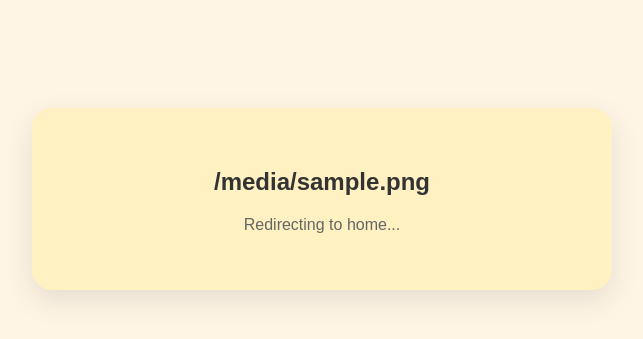
After one commit to priya926/anudha-comic-games, a Django app: template anudhaGames/templates/logout.html in a window 1280 px wide. The commit adds this page. Shown: the top 339 px of the page, without its empty margins (318-961 px from the left). Run offline with Django 5.2, Linux system fonts and the light colour scheme; the template is opened without the code that fills it: most values are stand-ins (such as "Sample title", 1, 10 or a date in 2020).

Commit message:
logout fixed with dynamic messages
logout fixed with dynamic messages

```diff
--- a/anudhaGames/anudhaGames/settings.py
+++ b/anudhaGames/anudhaGames/settings.py
@@ -80,6 +80,7 @@ TEMPLATES = [
 
 WSGI_APPLICATION = 'anudhaGames.wsgi.application'
 
+SESSION_ENGINE = "django.contrib.sessions.backends.db"
 SESSION_ENGINE = "django.contrib.sessions.backends.cache"
 SESSION_CACHE_ALIAS = "default"
 
--- /dev/null
+++ b/anudhaGames/templates/logout.html
@@ -0,0 +1,42 @@
+<!DOCTYPE html>
+<html>
+<head>
+    <title>Logging Out</title>
+    <meta http-equiv="refresh" content="6; url={% url 'index' %}">
+    <style>
+        body {
+            background: #fff5e5;
+            font-family: 'Poppins', sans-serif;
+            text-align: center;
+            padding-top: 100px;
+            color: #333;
+        }
+
+        .message-box {
+            background-color: #fff1c1;
+            padding: 40px;
+            border-radius: 20px;
+            margin: auto;
+            width: 80%;
+            max-width: 500px;
+            box-shadow: 0 10px 30px rgba(0,0,0,0.1);
+        }
+
+        h2 {
+            font-size: 24px;
+            margin-bottom: 20px;
+        }
+
+        p {
+            color: #666;
+            font-size: 16px;
+        }
+    </style>
+</head>
+<body>
+    <div class="message-box">
+        <h2>{{ logout_message }}</h2>
+        <p>Redirecting to home...</p>
+    </div>
+</body>
+</html>
```
Also changed, not shown: anudhaGames/templates/story.html (+72 -7 lines).
